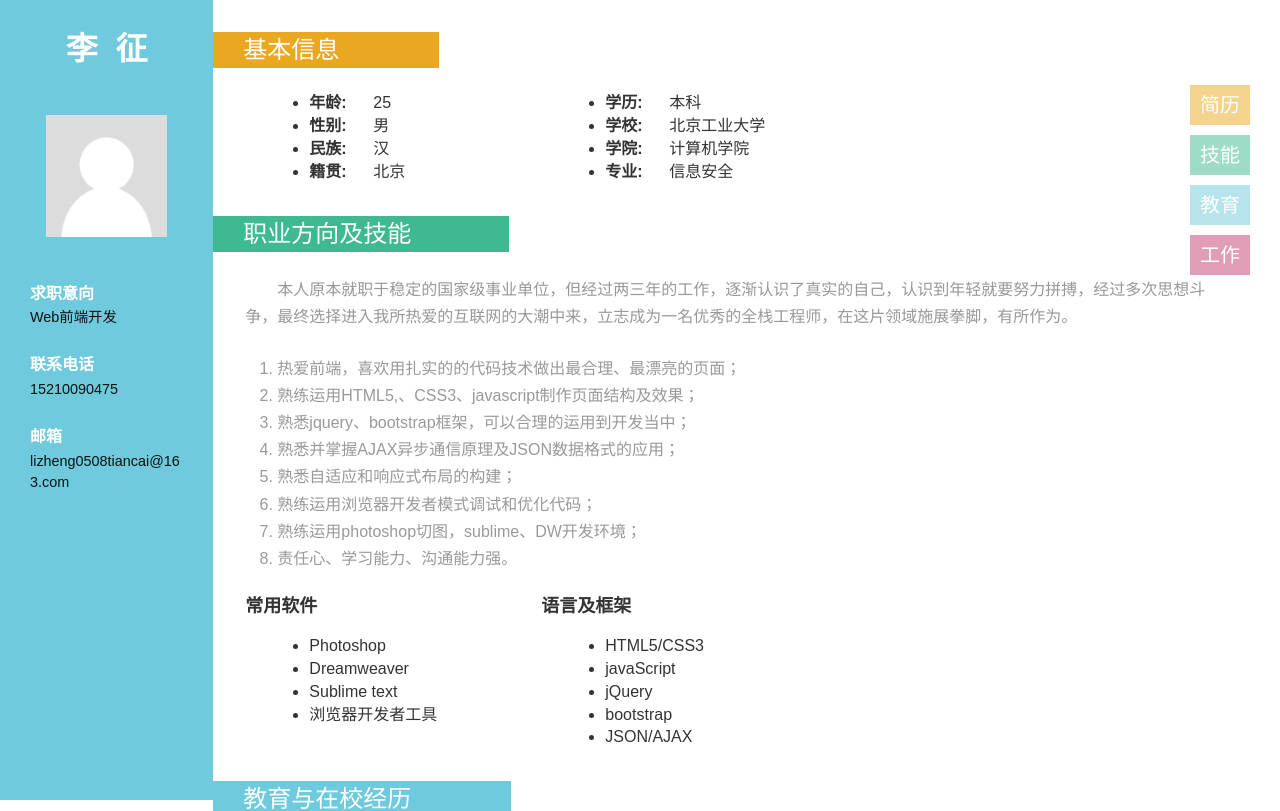
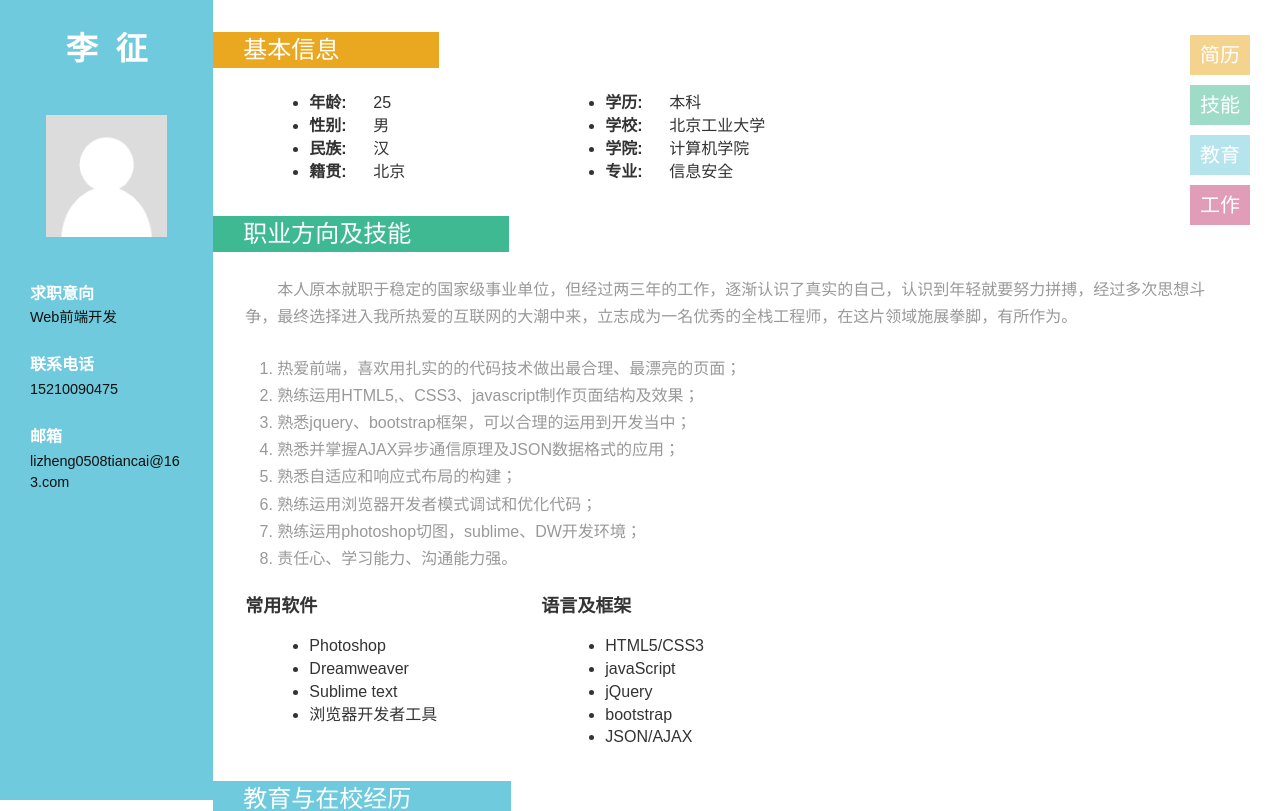
Before and after one commit to lizheng1991/lizheng1991.github.io, a PHP site: page / in a window 1280 px wide. Shown: the top 811 px of the page. Run offline with PHP 8.4, Linux system fonts and the light colour scheme; some libraries are stand-ins or nearby versions.

Commit message:
Update style.css

```diff
--- a/stylesheets/style.css
+++ b/stylesheets/style.css
@@ -21,7 +21,7 @@ body {
 .bar{
   position: fixed;
   right:30px;
-  top:10%;
+  top:30px;
 }
 .bar li{
   list-style: none;
@@ -387,7 +387,7 @@ address {
 @media (max-width: 384px){
 .bar{
   right:0;
-  top:50%;
+  top:150px;
 }
 .bar a{
   font-size: 10px;
```
